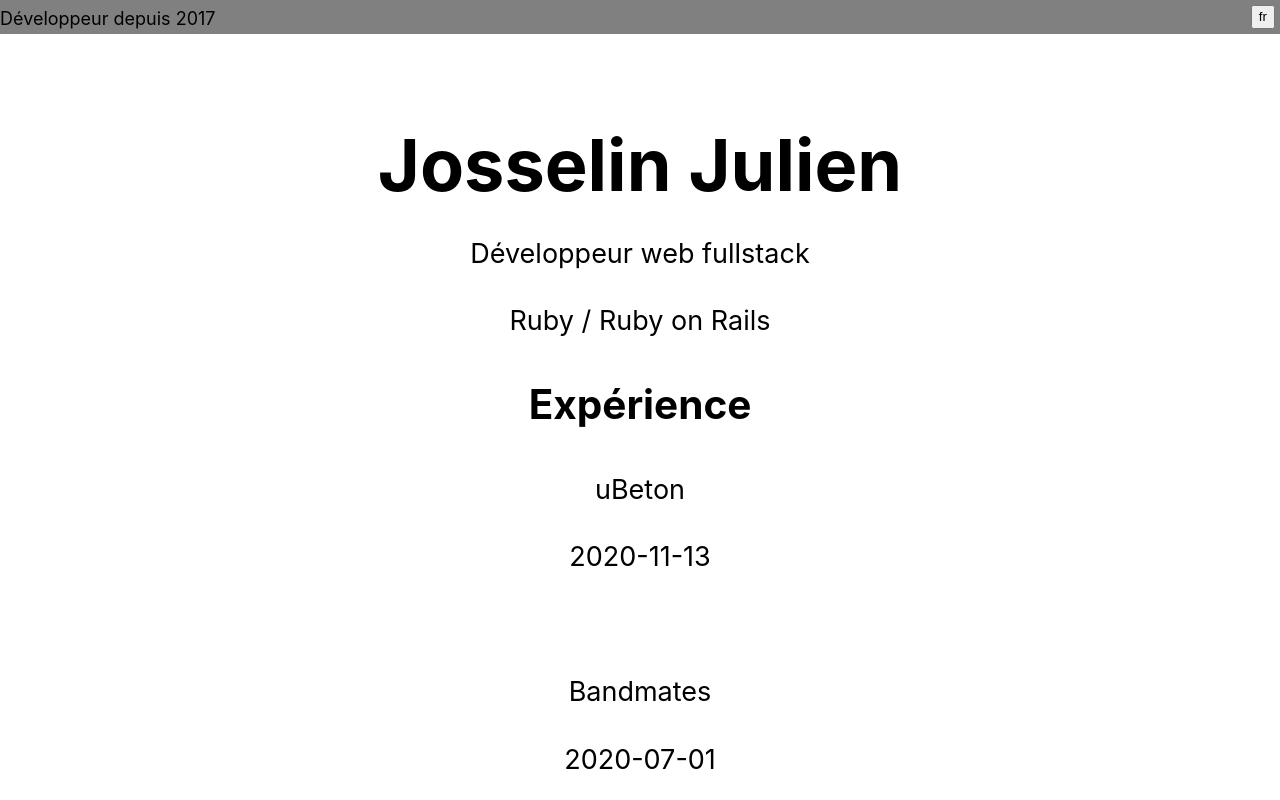
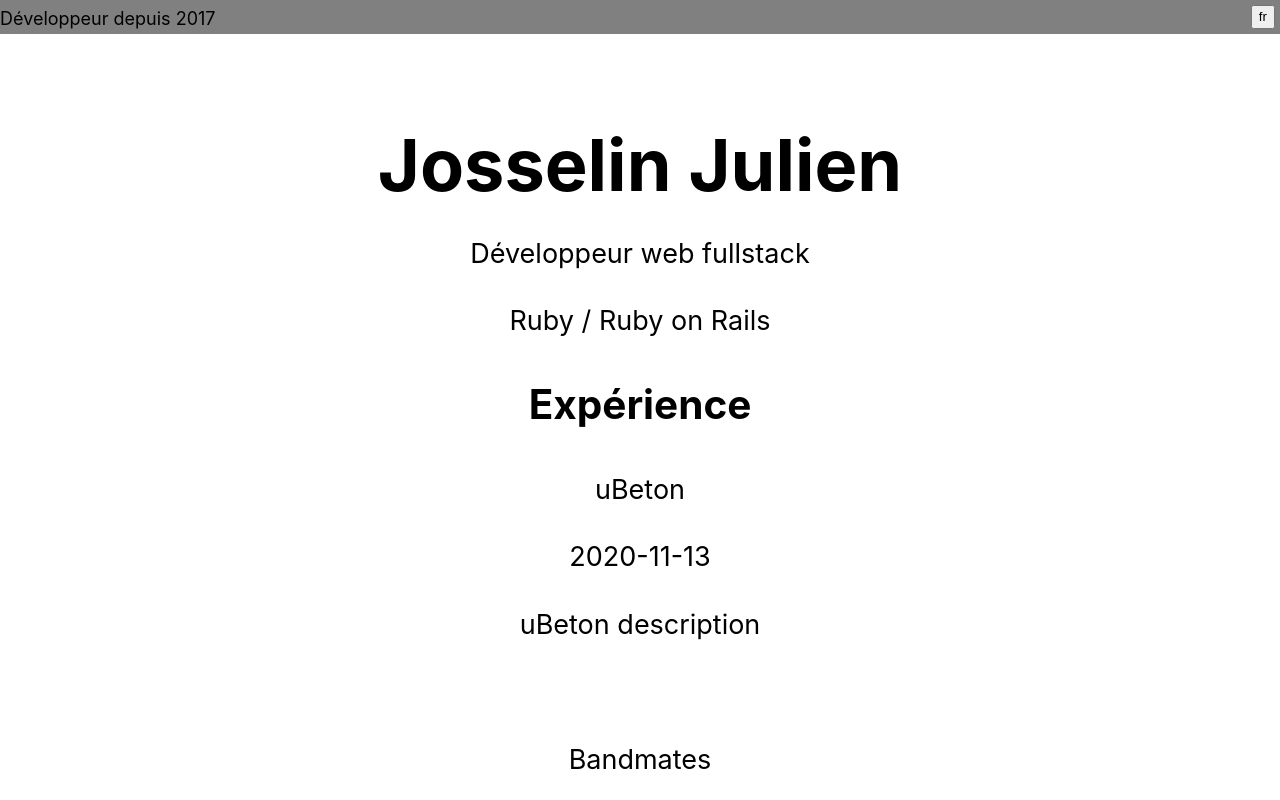
Before and after one commit to OnyJ/Portfolio, a Next.js app: page / in a window 1280 px wide. Shown: the top 800 px of the page. Built offline with nearby package versions, Linux system fonts and the light colour scheme.

Commit message:
projects: add description p tag in ProjectDisplay

```diff
--- a/components/ProjectDisplay.js
+++ b/components/ProjectDisplay.js
@@ -1,11 +1,12 @@
 export default function ProjectDisplay({ projectData }) {
-  const { name, id, title, date } = projectData;
+  const { name, id, title, date, description } = projectData;
 
   return (
     <div>
       <div>
         <p>{title}</p>
         <p>{date}</p>
+        <p>{description}</p>
         <br />
       </div>
     </div>
```
